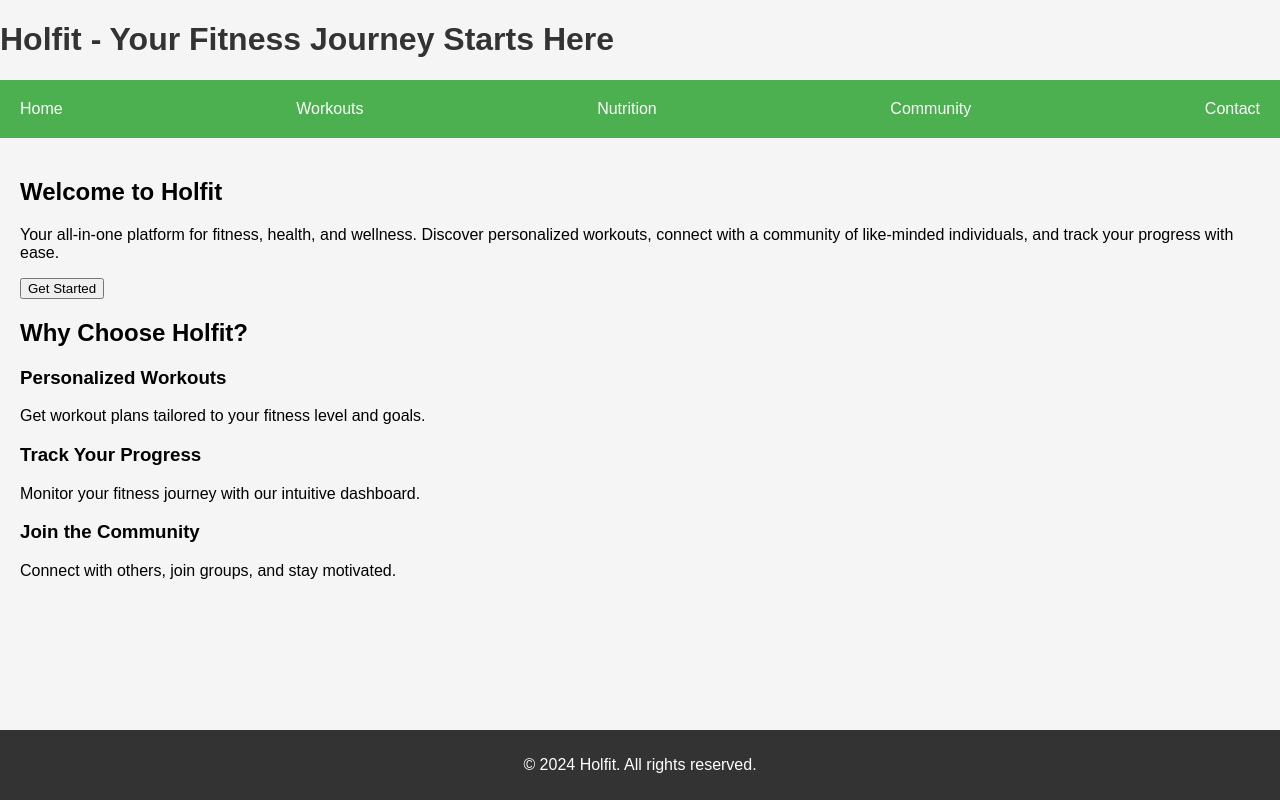
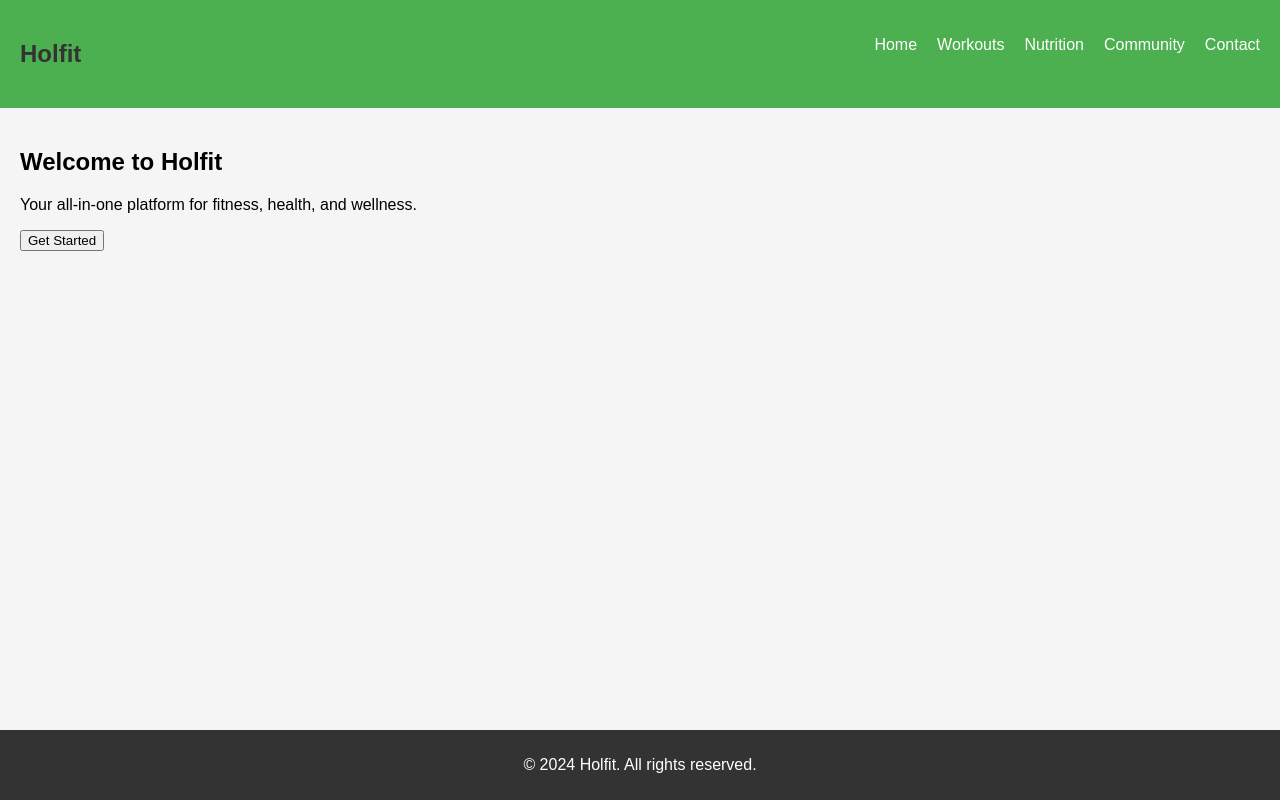
Before and after one commit to ndeyeamy/HolfitProject, a React app in the folder HolFit/frontend/: page / in a window 1280 px wide. Built offline with nearby package versions, Linux system fonts and the light colour scheme.

Commit message:
Add files via upload

```diff
--- a/HolFit/frontend/src/App.js
+++ b/HolFit/frontend/src/App.js
@@ -1,51 +1,44 @@
 // frontend/src/App.js
 import React from 'react';
-import './styles/App.css'; // Assure-toi d'avoir un fichier de styles correspondant
+import { BrowserRouter as Router, Route, Switch } from 'react-router-dom';
+
+// Import des pages
+import HomePage from './pages/HomePage';
+import WorkoutsPage from './pages/WorkoutsPage';
+import NutritionPage from './pages/NutritionPage';
+import CommunityPage from './pages/CommunityPage';
+import ContactPage from './pages/ContactPage';
+
+// Import des composants
+import Navbar from './components/Navbar';
+import Footer from './components/Footer';
+
+// Import des styles globaux
+import './styles/App.css';
 
 function App() {
   return (
-    <div className="app-container">
-      <header className="header">
-        <h1>Holfit - Your Fitness Journey Starts Here</h1>
-        <nav className="navbar">
-          <a href="#">Home</a>
-          <a href="#">Workouts</a>
-          <a href="#">Nutrition</a>
-          <a href="#">Community</a>
-          <a href="#">Contact</a>
-        </nav>
-      </header>
+    <Router>
+      <div className="app-container">
+        {/* Barre de navigation */}
+        <Navbar />
 
-      <main className="main-content">
-        <section className="intro-section">
-          <h2>Welcome to Holfit</h2>
-          <p>Your all-in-one platform for fitness, health, and wellness. Discover personalized workouts, connect with a community of like-minded individuals, and track your progress with ease.</p>
-          <button className="cta-button">Get Started</button>
-        </section>
+        {/* Contenu principal */}
+        <main className="main-content">
+          <Switch>
+            {/* Définition des routes pour chaque page */}
+            <Route exact path="/" component={HomePage} />
+            <Route path="/workouts" component={WorkoutsPage} />
+            <Route path="/nutrition" component={NutritionPage} />
+            <Route path="/community" component={CommunityPage} />
+            <Route path="/contact" component={ContactPage} />
+          </Switch>
+        </main>
 
-        <section className="features-section">
-          <h2>Why Choose Holfit?</h2>
-          <div className="features">
-            <div className="feature-card">
-              <h3>Personalized Workouts</h3>
-              <p>Get workout plans tailored to your fitness level and goals.</p>
-            </div>
-            <div className="feature-card">
-              <h3>Track Your Progress</h3>
-              <p>Monitor your fitness journey with our intuitive dashboard.</p>
-            </div>
-            <div className="feature-card">
-              <h3>Join the Community</h3>
-              <p>Connect with others, join groups, and stay motivated.</p>
-            </div>
-          </div>
-        </section>
-      </main>
-
-      <footer className="footer">
-        <p>&copy; 2024 Holfit. All rights reserved.</p>
-      </footer>
-    </div>
+        {/* Pied de page */}
+        <Footer />
+      </div>
+    </Router>
   );
 }
 
```
